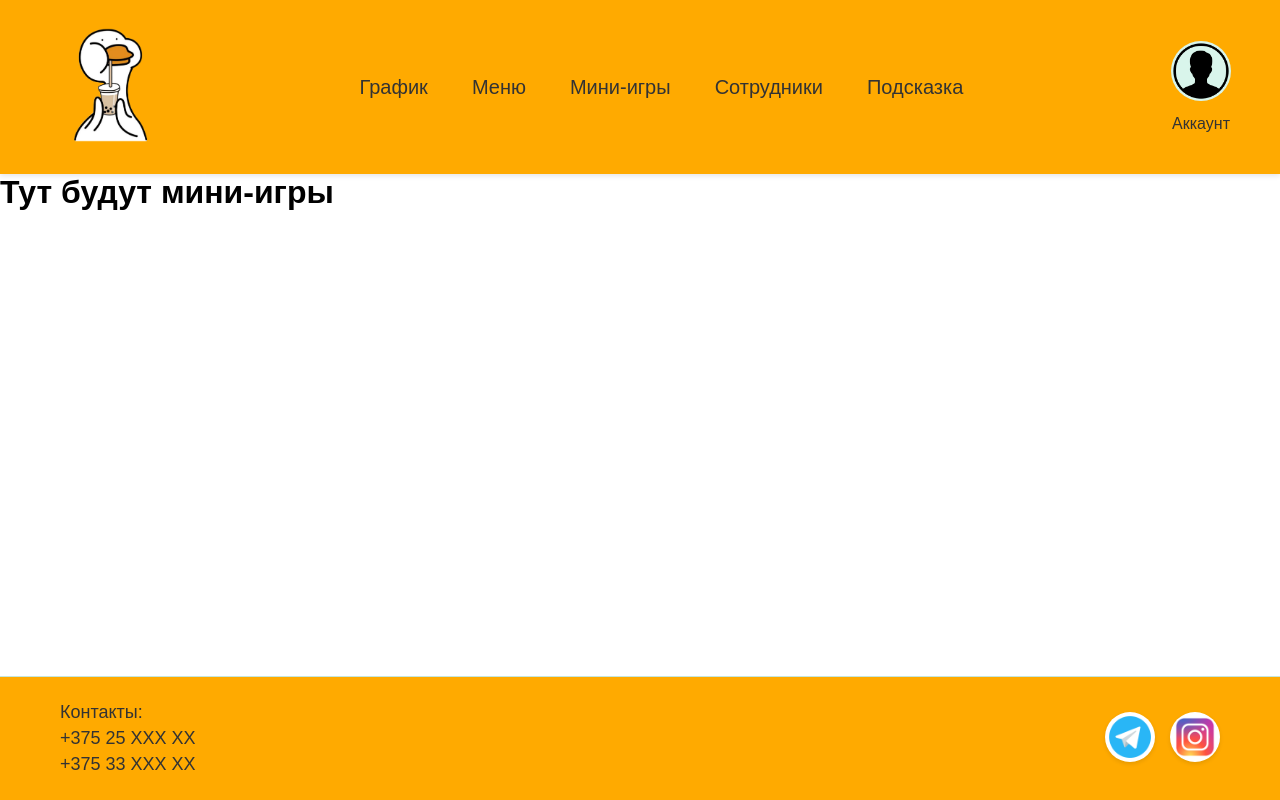
After one commit to AnastasiyaSushitskaya/HOKAIDO, a Django app: template hokaido/templates/mini-games.html in a window 1280 px wide. The commit adds this page. Run offline with Django 4.2, Linux system fonts and the light colour scheme; the template is opened without the code that fills it, so the values that code supplies are empty.

Commit message:
Странички

```diff
--- a/hokaido/templates/base.html
+++ b/hokaido/templates/base.html
@@ -69,7 +69,7 @@
                     <img src="{% static 'images/telegram-icon.png' %}" alt="Telegram">
                 </a>
                 <a href="https://www.instagram.com/accounts/login/" class="social-icon">
-                    <img src="{% static 'images/inst-icon.png' %}" alt="Inst">
+                    <img src="{% static 'images/instagram-icons.png' %}" alt="Inst">
                 </a>
             </div>
         </div>
--- /dev/null
+++ b/hokaido/templates/mini-games.html
@@ -0,0 +1,10 @@
+{% extends "base.html" %}
+{% load static %}
+
+{% block title %}Мини-игры | HOKAIDO{% endblock title %}
+
+
+{% block content %}
+<h1>Тут будут мини-игры</h1>
+
+{% endblock content %}
```
Also changed, not shown: hokaido/templates/clue.html (added, +10 -0 lines), hokaido/templates/specialests.html (added, +10 -0 lines), hokaido/specialists/migrations/0005_alter_menu_options_alter_photogallery_options_and_more.py (added), hokaido/static/images/instagram-icons.png (added), hokaido/static/images/profile-icon.png (added), hokaido/static/images/telegram-icon.png (added), hokaido/templates/menu.html (added), hokaido/templates/schedule.html (added).
